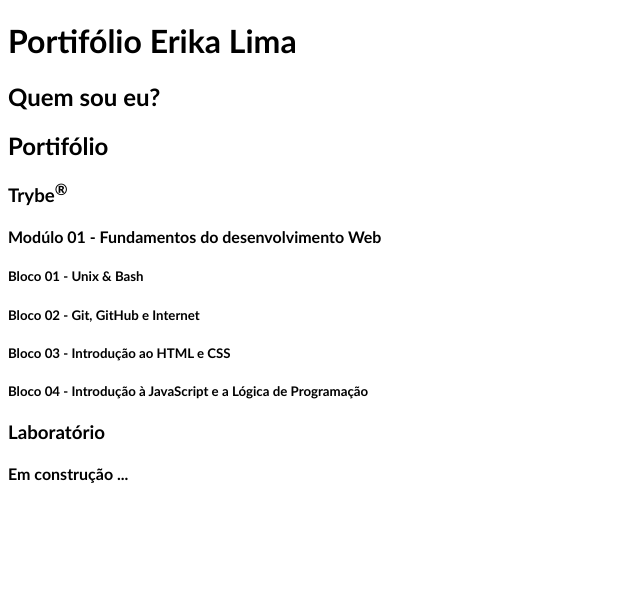
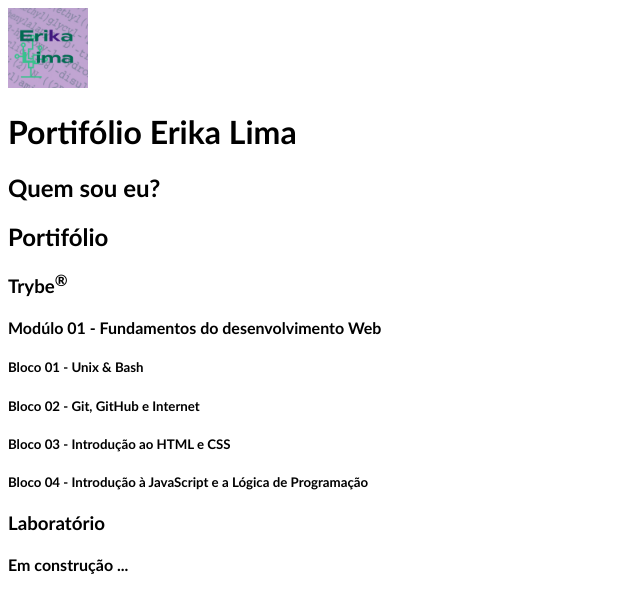
Before and after one commit to erikadeolima/portifolio-erikadeolima, a plain HTML site: page index.html in a window 1280 px wide. Shown: the whole page, without its empty margins (0-640 px from the left). Drawn offline with Linux system fonts and the light colour scheme.

Commit message:
atualização da pag inicial e criação de logos

```diff
--- a/index.html
+++ b/index.html
@@ -1,11 +1,26 @@
+<!--Indica que seria a versão 5 do html-->
 <!DOCTYPE html>
 <html lang="pt-br">
     <head>
+        <!--Indica que minha pagina vai ser compativel com a maioria dos cod em português, sem aparecer caracteres indesejados-->
         <meta chaeset="UTF-8">
+        <!--Indica que minha pagina vai ser carregada em IE, cliente que geralmente apesenta erros, assim possibilitando que meu cod seja exibido sem problemas-->
+        <meta http-equiv="X-UA-Compatible" content="IE=edge">
+        <!--Indica a responsividade de uma pag em diferentes tipos de dispositivos-->
+        <meta name="viewport" content="width=device-width, initial-scale=1">
+        <!--Indica o titulo da guia/pag no navegador (cliente), indicando ao usuario uma visão organizada das suas guias/pag-->
         <title>Erika Lima | Portifólio</title>
     </head>
-    <body style="position:relative;min-height:100%; font-family: Candara, Calibri, Segoe, Segoe UI, Optima , Arial, sans-serif">
+    <!--Define o preenchimento correto de uma pag de acordo com o tamanho do dispositovo, assim ele se mantem "igual em dispositivos diferentes"-->
+    <body style="position:relative;min-height:100%; font-family: Candara, Calibri, Segoe, Segoe UI, 'Optima' , Arial, sans-serif">
+        <img src="Erika Lima.png" alt="logo do portifolio-erikadeolima"width="80px">
+        <!--<div class="w3-bar w3-card-2 notranslate" style="padding: left 12px;padding: right 16px;overflow:visible">
+            <a href="/Users/erika/Documents/portifolio-erikadeolima/index.html" class="w3-bar-item w3-button w3-hover-none w3-left w3-padding-16" title="home" style="width:77px;">
+                <i class="" style="position:relative;z-index:1;color:#8687A4;font-size:42px!important;">
+                </i>
+            </a>-->
         <h1>Portifólio Erika Lima</h1>
+        <p></p>
         <h2>Quem sou eu?</h2>
         <h2>Portifólio</h2>
         <h3>Trybe<sup>®</sup></h3>
```
Also changed, not shown: Erika Lima.png (added).
